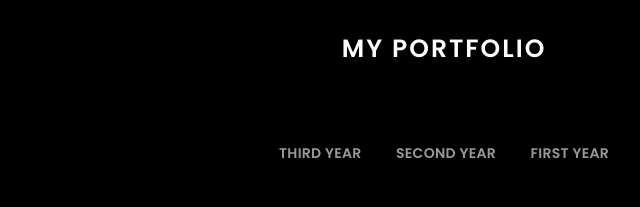
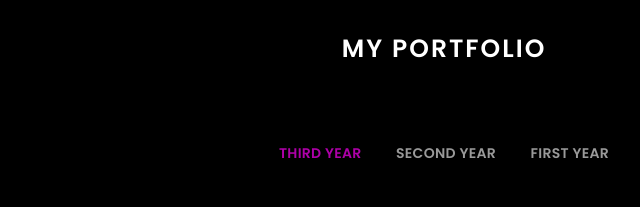
Before and after one commit to Aressimoi/aressimoi.github.io, a plain HTML site: page index.html in a window 1280 px wide. Shown: the part 1760-1967 px from the top of the page, 196-836 px from the left. Drawn offline with nearby package versions, Linux system fonts and the light colour scheme; a web font is replaced by a local one.

Commit message:
Update index.html

```diff
--- a/index.html
+++ b/index.html
@@ -179,7 +179,7 @@
           <div class="col-lg-12 d-flex justify-content-center">
             <ul id="portfolio-flters">
              <!--  <li data-filter="*" class="filter-active">All</li> -->
-              <li data-filter=".filter-third">third year</li>
+              <li data-filter=".filter-third"  class="filter-active" >third year</li>
               <li data-filter=".filter-second">second year</li>
               <li data-filter=".filter-first">first year</li>
             </ul>
```
